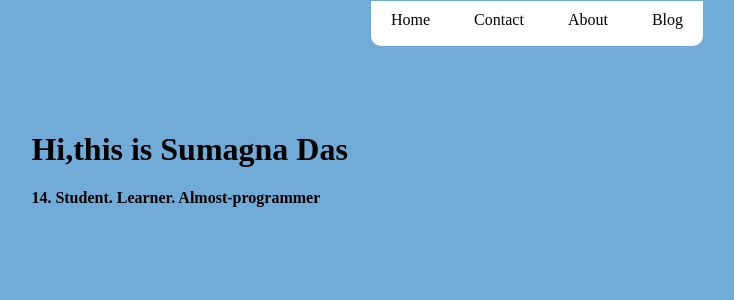
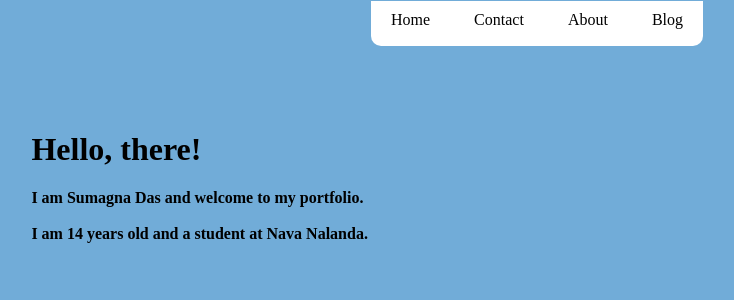
Before and after one commit to sumagnadas/django_site, a Django app: page / in a window 1280 px wide. Shown: the top 300 px of the page, without its empty margins (103-837 px from the left). Run offline with Django 3.2, Linux system fonts and the light colour scheme.

Commit message:
Changed the index.html

```diff
--- a/templates/site/index.html
+++ b/templates/site/index.html
@@ -2,7 +2,8 @@
 
 {% block content %}
 <div class="brief">
-    <h1>Hi,this is Sumagna Das</h1>
-    {{ age }}. Student. Learner. Almost-programmer
+    <h1>Hello, there!</h1>
+    I am Sumagna Das and welcome to my portfolio. <br><br>
+    I am {{ age }} years old and a student at Nava Nalanda.
 </div>
 {% endblock %}
```
